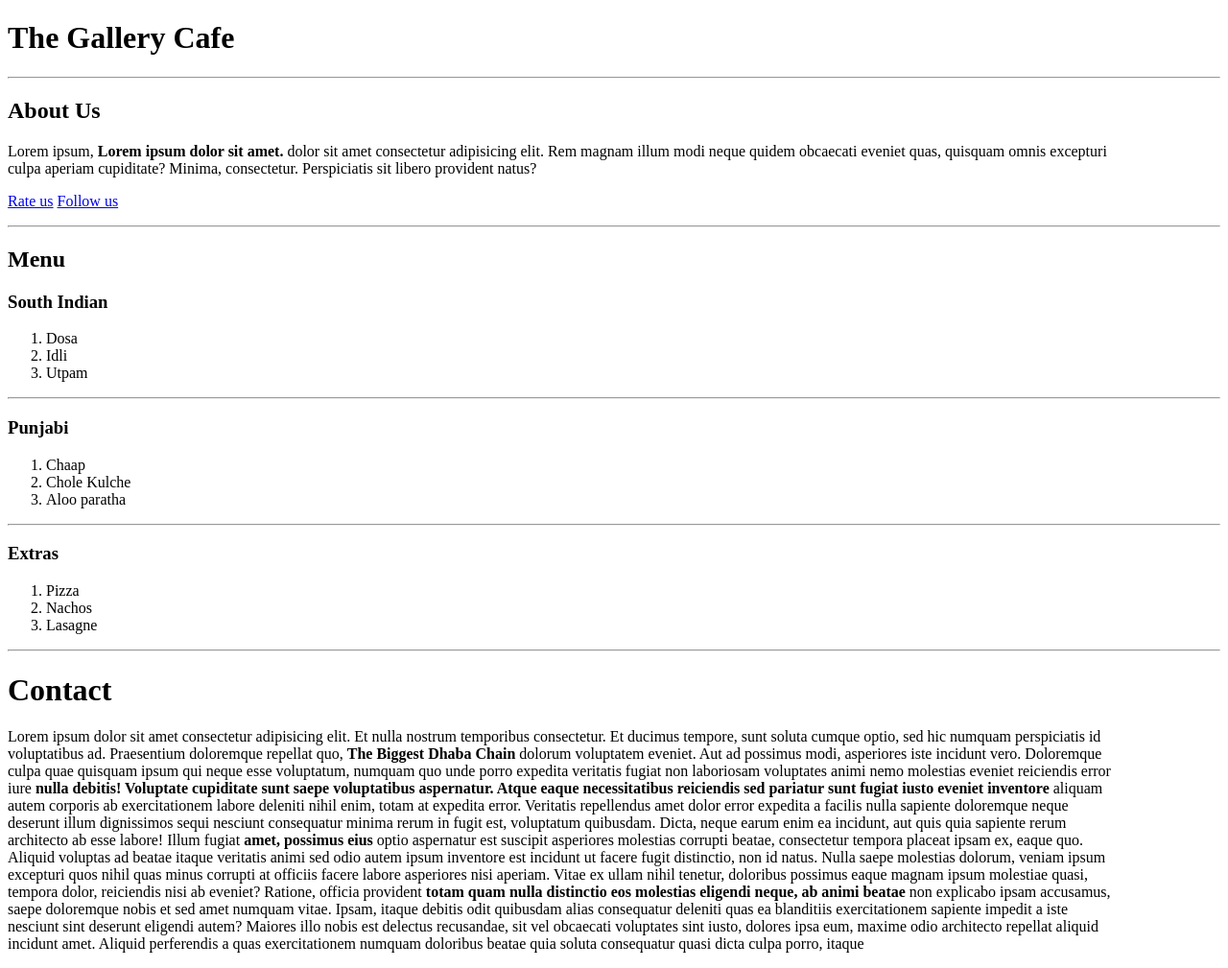
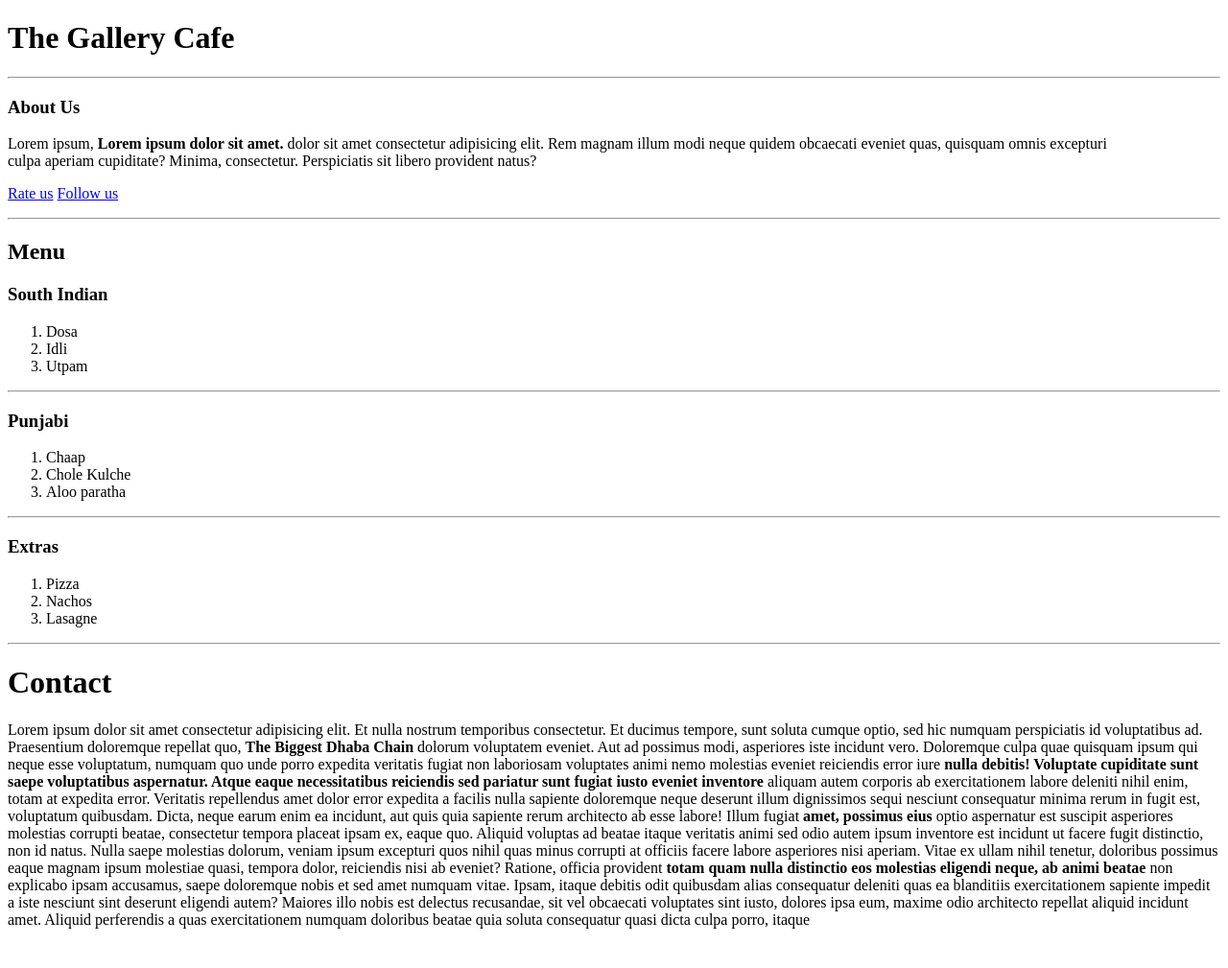
Before and after one commit to Sudhanshu-Ambastha/Gallery-Cafe, a plain HTML site: page index.html in a window 1280 px wide. Shown: the whole page at 96% size. After the commit the page ends 984 px from the top, so only its background shows below. Drawn offline with Linux system fonts and the light colour scheme.

Commit message:
Update index.html

```diff
--- a/index.html
+++ b/index.html
@@ -8,7 +8,7 @@
 <body>
     <h1>The Gallery Cafe</h1>
     <hr>
-    <h2>About Us</h2>
+    <h3>About Us</h3>
     <p>Lorem ipsum, <strong>Lorem ipsum dolor sit amet.</strong> dolor sit amet consectetur adipisicing elit. Rem magnam illum modi neque quidem obcaecati eveniet quas, quisquam omnis excepturi<br>
         culpa aperiam cupiditate? Minima, consectetur. Perspiciatis sit libero provident natus?</p>
     <p><a href="#">Rate us</a> <a href="#">Follow us</a></p>
@@ -37,18 +37,18 @@
     <hr>
     <h1>Contact</h1>
     <p>
-        Lorem ipsum dolor sit amet consectetur adipisicing elit. Et nulla nostrum temporibus consectetur. Et ducimus tempore, sunt soluta cumque optio, sed hic numquam perspiciatis id<br>
-        voluptatibus ad. Praesentium doloremque repellat quo, <strong>The Biggest Dhaba Chain</strong> dolorum voluptatem eveniet. Aut ad possimus modi, asperiores iste incidunt vero. Doloremque<br>
-        culpa quae quisquam ipsum qui neque esse voluptatum, numquam quo unde porro expedita veritatis fugiat non laboriosam voluptates animi nemo molestias eveniet reiciendis error<br>
-        iure <strong>nulla debitis! Voluptate cupiditate sunt saepe voluptatibus aspernatur. Atque eaque necessitatibus reiciendis sed pariatur sunt fugiat iusto eveniet inventore</strong> aliquam<br>
-        autem corporis ab exercitationem labore deleniti nihil enim, totam at expedita error. Veritatis repellendus amet dolor error expedita a facilis nulla sapiente doloremque neque<br>
-        deserunt illum dignissimos sequi nesciunt consequatur minima rerum in fugit est, voluptatum quibusdam. Dicta, neque earum enim ea incidunt, aut quis quia sapiente rerum<br>
-        architecto ab esse labore! Illum fugiat <strong>amet, possimus eius</strong> optio aspernatur est suscipit asperiores molestias corrupti beatae, consectetur tempora placeat ipsam ex, eaque quo.<br>
-        Aliquid voluptas ad beatae itaque veritatis animi sed odio autem ipsum inventore est incidunt ut facere fugit distinctio, non id natus. Nulla saepe molestias dolorum, veniam ipsum<br>
-        excepturi quos nihil quas minus corrupti at officiis facere labore asperiores nisi aperiam. Vitae ex ullam nihil tenetur, doloribus possimus eaque magnam ipsum molestiae quasi,<br>
-        tempora dolor, reiciendis nisi ab eveniet? Ratione, officia provident <strong>totam quam nulla distinctio eos molestias eligendi neque, ab animi beatae</strong> non explicabo ipsam accusamus,<br>
-        saepe doloremque nobis et sed amet numquam vitae. Ipsam, itaque debitis odit quibusdam alias consequatur deleniti quas ea blanditiis exercitationem sapiente impedit a iste<br>
-        nesciunt sint deserunt eligendi autem? Maiores illo nobis est delectus recusandae, sit vel obcaecati voluptates sint iusto, dolores ipsa eum, maxime odio architecto repellat aliquid<br>
+        Lorem ipsum dolor sit amet consectetur adipisicing elit. Et nulla nostrum temporibus consectetur. Et ducimus tempore, sunt soluta cumque optio, sed hic numquam perspiciatis id
+        voluptatibus ad. Praesentium doloremque repellat quo, <strong>The Biggest Dhaba Chain</strong> dolorum voluptatem eveniet. Aut ad possimus modi, asperiores iste incidunt vero. Doloremque
+        culpa quae quisquam ipsum qui neque esse voluptatum, numquam quo unde porro expedita veritatis fugiat non laboriosam voluptates animi nemo molestias eveniet reiciendis error
+        iure <strong>nulla debitis! Voluptate cupiditate sunt saepe voluptatibus aspernatur. Atque eaque necessitatibus reiciendis sed pariatur sunt fugiat iusto eveniet inventore</strong> aliquam
+        autem corporis ab exercitationem labore deleniti nihil enim, totam at expedita error. Veritatis repellendus amet dolor error expedita a facilis nulla sapiente doloremque neque
+        deserunt illum dignissimos sequi nesciunt consequatur minima rerum in fugit est, voluptatum quibusdam. Dicta, neque earum enim ea incidunt, aut quis quia sapiente rerum
+        architecto ab esse labore! Illum fugiat <strong>amet, possimus eius</strong> optio aspernatur est suscipit asperiores molestias corrupti beatae, consectetur tempora placeat ipsam ex, eaque quo.
+        Aliquid voluptas ad beatae itaque veritatis animi sed odio autem ipsum inventore est incidunt ut facere fugit distinctio, non id natus. Nulla saepe molestias dolorum, veniam ipsum
+        excepturi quos nihil quas minus corrupti at officiis facere labore asperiores nisi aperiam. Vitae ex ullam nihil tenetur, doloribus possimus eaque magnam ipsum molestiae quasi,
+        tempora dolor, reiciendis nisi ab eveniet? Ratione, officia provident <strong>totam quam nulla distinctio eos molestias eligendi neque, ab animi beatae</strong> non explicabo ipsam accusamus,
+        saepe doloremque nobis et sed amet numquam vitae. Ipsam, itaque debitis odit quibusdam alias consequatur deleniti quas ea blanditiis exercitationem sapiente impedit a iste
+        nesciunt sint deserunt eligendi autem? Maiores illo nobis est delectus recusandae, sit vel obcaecati voluptates sint iusto, dolores ipsa eum, maxime odio architecto repellat aliquid
         incidunt amet. Aliquid perferendis a quas exercitationem numquam doloribus beatae quia soluta consequatur quasi dicta culpa porro, itaque
     </p>
 </body>
```
